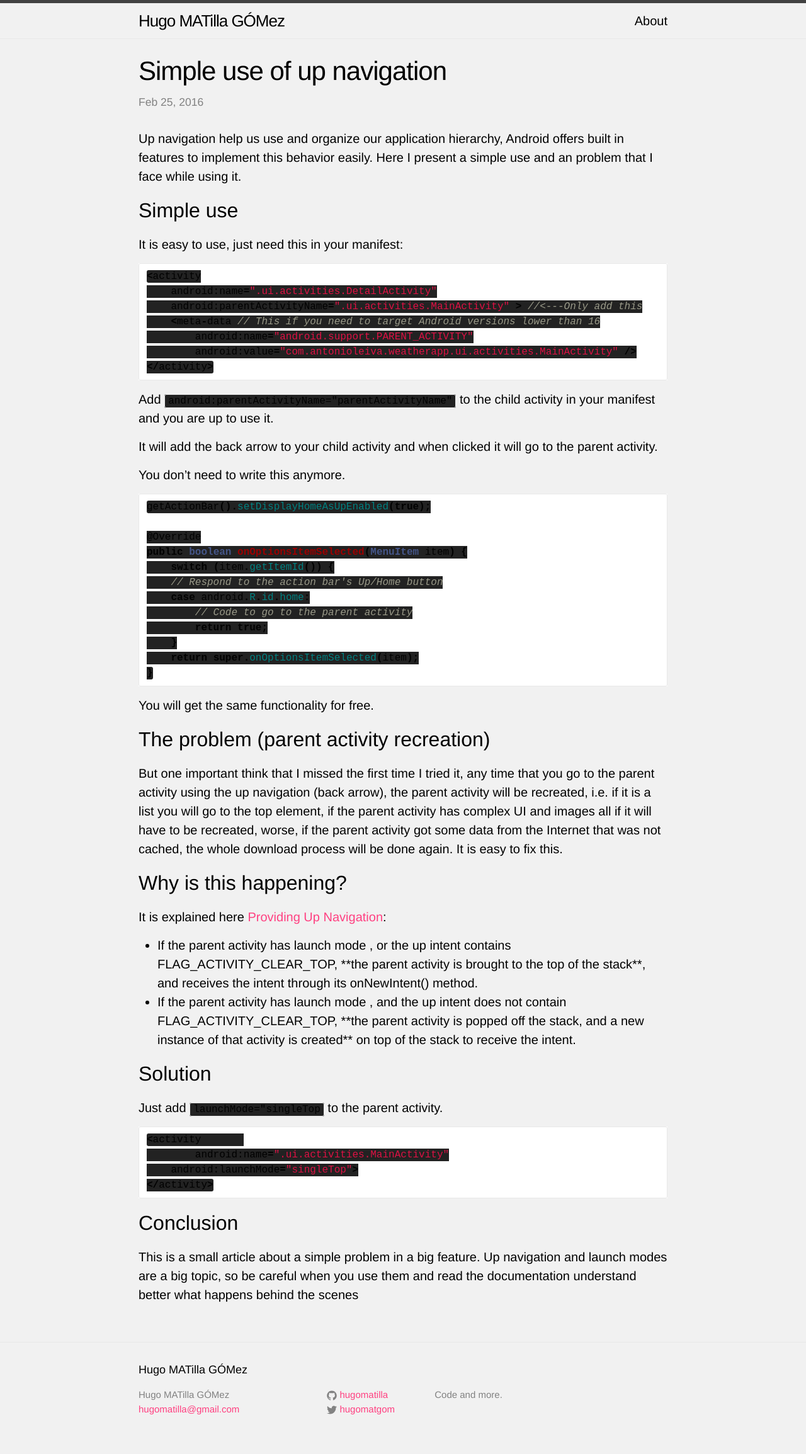
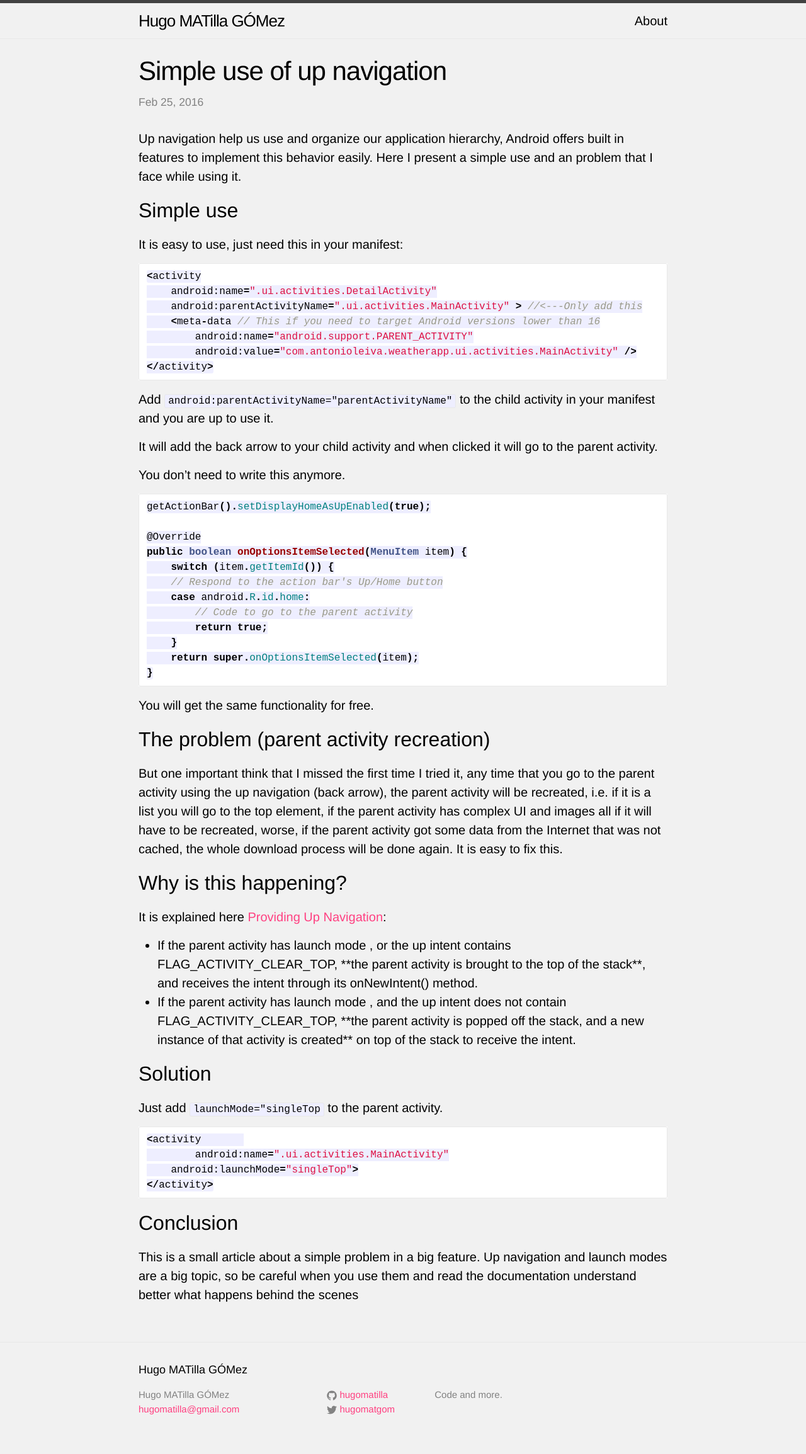
Before and after one commit to HugoMatilla/hugomatilla.github.io, a Jekyll site: the page built from _posts/2016-02-25-UpNavigation.md, in a window 1280 px wide. Shown: the whole page at 63% size. Built offline with Jekyll 4.4.1, drawn with Linux system fonts in a browser that asks for light colours.

Commit message:
Update CSS

```diff
--- a/_sass/_base.scss
+++ b/_sass/_base.scss
@@ -130,7 +130,7 @@ code {
     font-size: 16px;
     border: 1px solid $grey-color-light;
     border-radius: 3px;
-    background-color: #222222;
+    background-color: #eef;
 }
 
 code {
@@ -208,7 +208,7 @@ paper-card {
     display: inherit !important;
    }
 .paper-card-0 .header.paper-card .title-text.paper-card {
-    color: #ffffff;
+    color: #ffffff ;
 }
 paper-header-panel.paper-header-panel-0{
     background: #009688 ;
```
